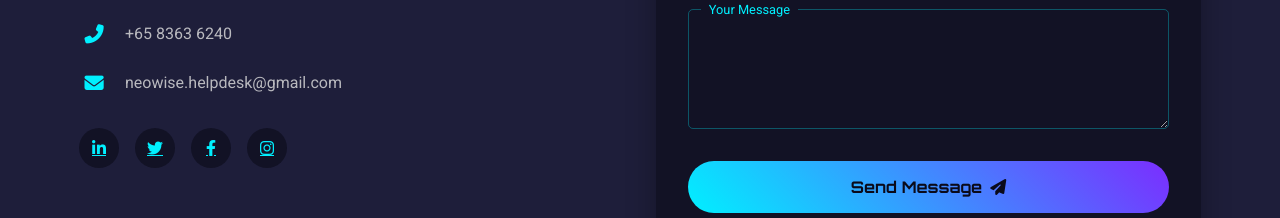
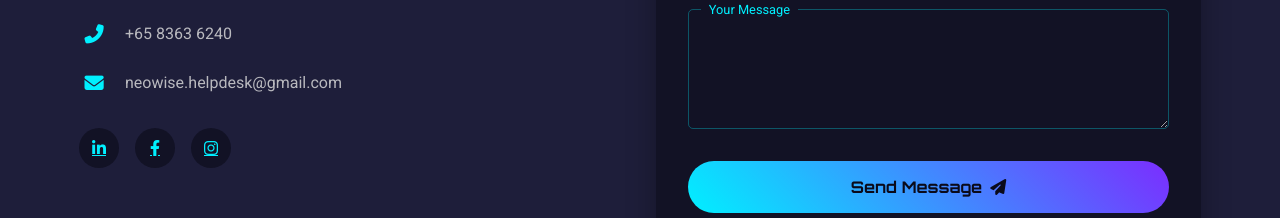
Before and after one commit to NEOWISE-SG/neowise.github.io, a plain HTML site: page index.html in a window 1280 px wide. Shown: the part 3323-3541 px from the top of the page. Drawn offline with nearby package versions, Linux system fonts and the light colour scheme.

Commit message:
Update index.html

```diff
--- a/index.html
+++ b/index.html
@@ -233,7 +233,6 @@
 
                     <div class="social-links">
                         <a href="#" aria-label="LinkedIn"><i class="fab fa-linkedin-in"></i></a>
-                        <a href="#" aria-label="Twitter"><i class="fab fa-twitter"></i></a>
                         <a href="#" aria-label="Facebook"><i class="fab fa-facebook-f"></i></a>
                         <a href="#" aria-label="Instagram"><i class="fab fa-instagram"></i></a>
                     </div>
```
